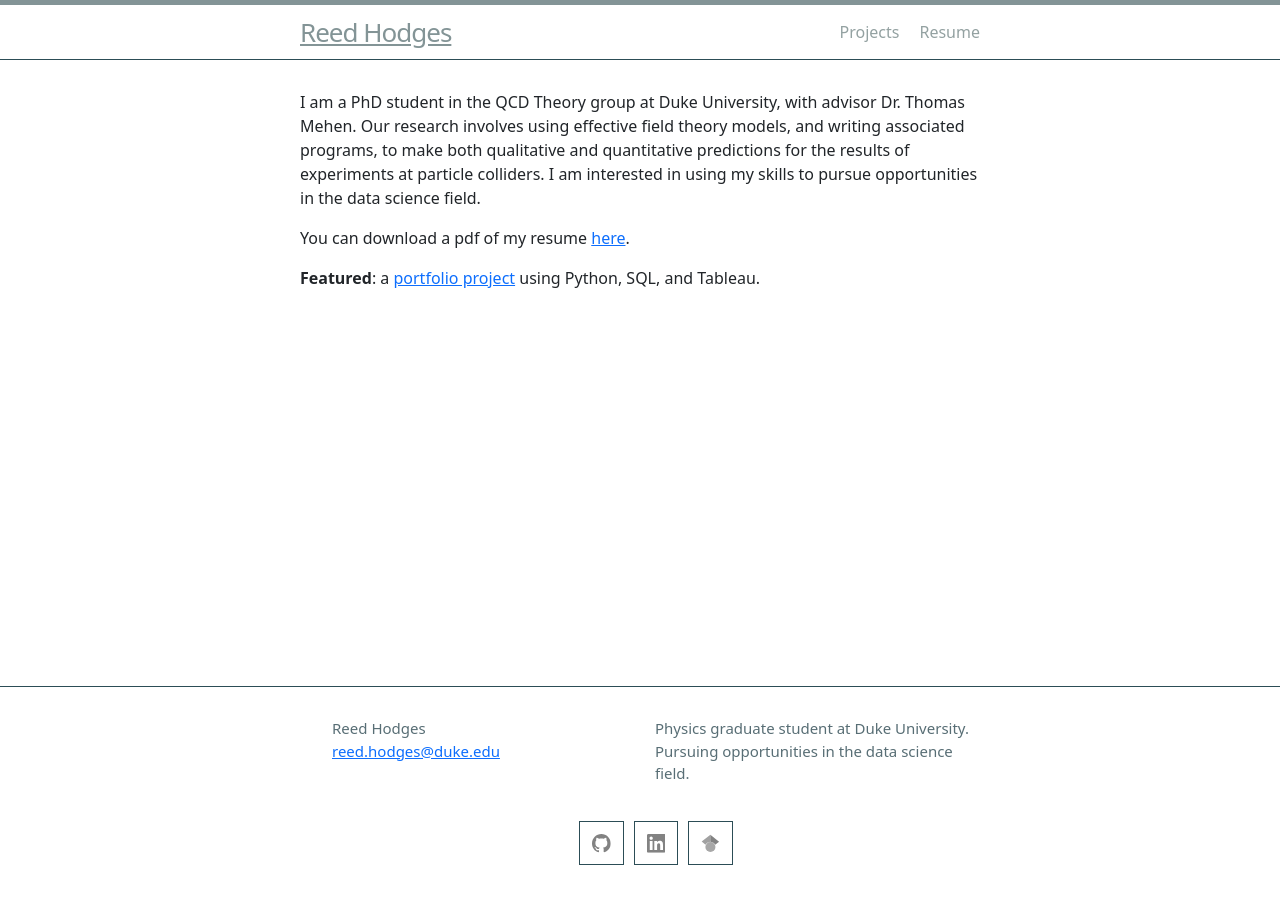
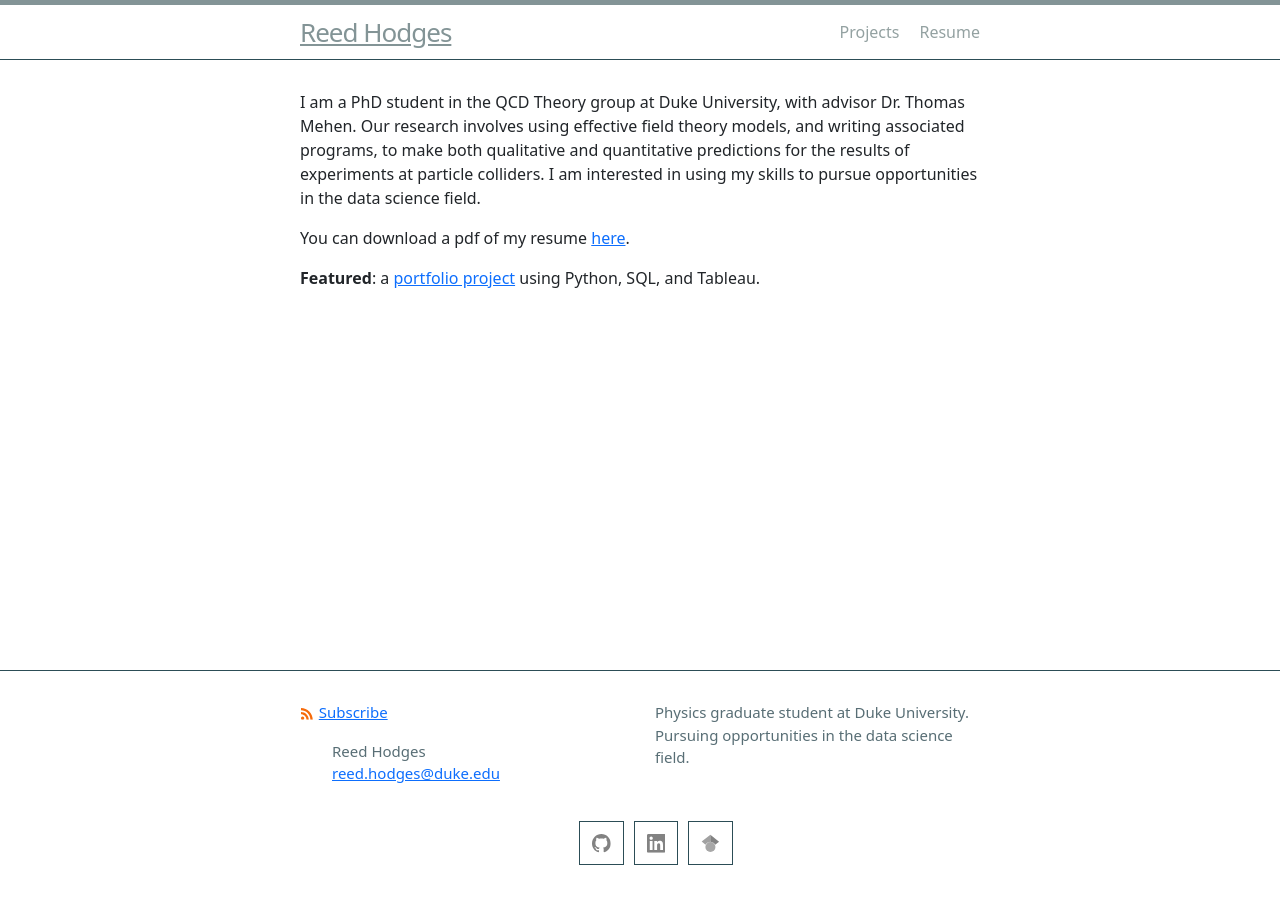
Before and after one commit to reedhodges/reedhodges.github.io, a Jekyll site: the page built from index.markdown, in a window 1280 px wide. Built offline with Jekyll 4.4.1, drawn with Linux system fonts in a browser that asks for light colours; a style sheet for code colours, icons or effects is not loaded.

Commit message:
replaced files with master files

```diff
--- a/_includes/footer.html
+++ b/_includes/footer.html
@@ -5,6 +5,13 @@
 
     <div class="footer-col-wrapper">
       <div class="footer-col">
+        <p class="feed-subscribe">
+          <a href="{{ site.feed.path | default: 'feed.xml' | absolute_url }}">
+            <svg class="svg-icon orange">
+              <use xlink:href="{{ 'assets/minima-social-icons.svg#rss' | relative_url }}"></use>
+            </svg><span>Subscribe</span>
+          </a>
+        </p>
       {%- if site.author %}
         <ul class="contact-list">
           {% if site.author.name -%}
```
Also changed, not shown: assets/minima-social-icons.liquid (line endings or trailing spaces), 1 other file.
